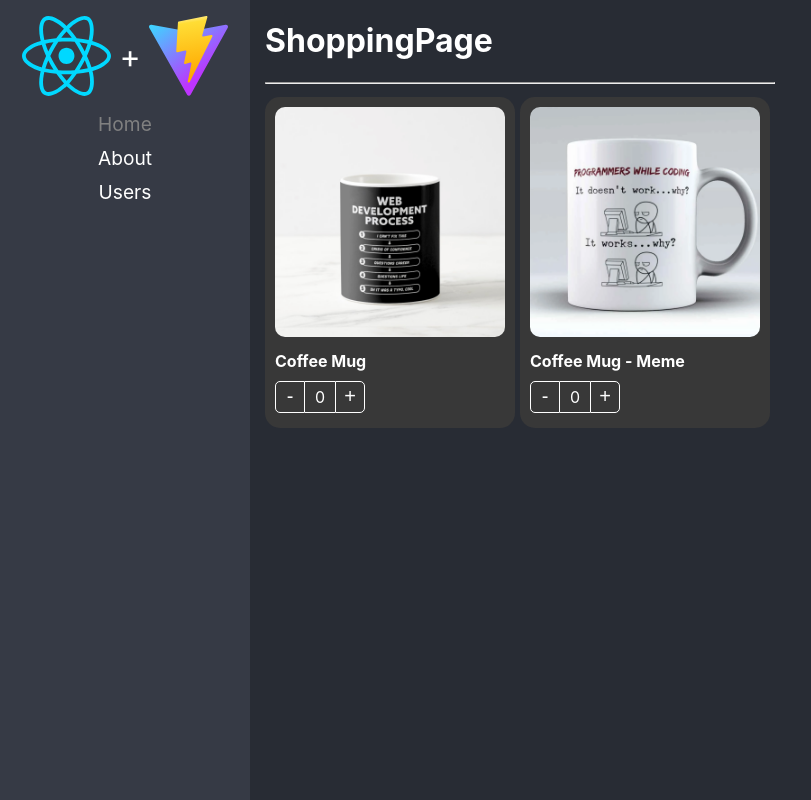
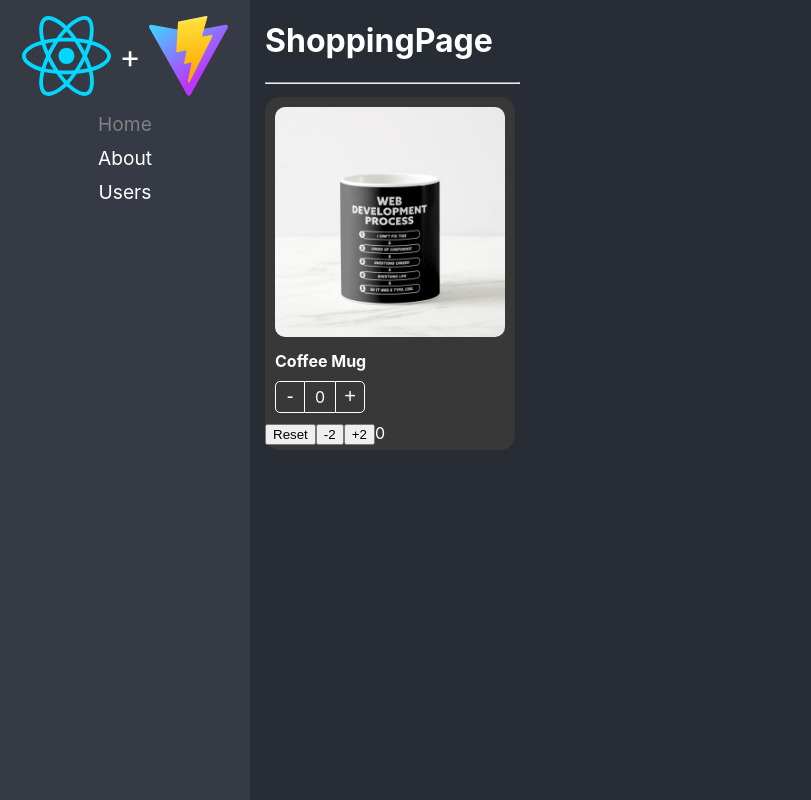
Before and after one commit to pablo-cg/react-pro-app, a React (Vite) app: page /home in a window 1280 px wide. Shown: the whole page, without its empty margins (0-811 px from the left). Built offline with nearby package versions, Linux system fonts and the light colour scheme.

Commit message:
Fin Component State Initializer

```diff
--- a/src/02-component-patterns/components/product-buttons.tsx
+++ b/src/02-component-patterns/components/product-buttons.tsx
@@ -1,4 +1,4 @@
-import { useContext } from 'react';
+import { useCallback, useContext } from 'react';
 import styles from '../styles/styles.module.css';
 import { ProductContext } from './product-card';
 
@@ -8,15 +8,23 @@ export interface Props {
 }
 
 export const ProductButtons = ({ className, style }: Props) => {
-  const { counter, increaseBy } = useContext(ProductContext);
+  const { maxQuantity, quantity, increaseBy } = useContext(ProductContext);
+
+  const isMaxQuantity = useCallback(
+    () => quantity === maxQuantity,
+    [quantity, maxQuantity]
+  );
 
   return (
     <div className={`${styles.buttonsContainer} ${className}`} style={style}>
       <button className={styles.buttonMinus} onClick={() => increaseBy(-1)}>
         -
       </button>
-      <div className={styles.countLabel}> {counter} </div>
-      <button className={styles.buttonAdd} onClick={() => increaseBy(1)}>
+      <div className={styles.countLabel}> {quantity} </div>
+      <button
+        className={`${styles.buttonAdd} ${isMaxQuantity() && styles.disabled}`}
+        onClick={() => increaseBy(1)}
+      >
         +
       </button>
     </div>
--- a/src/02-component-patterns/components/product-card.tsx
+++ b/src/02-component-patterns/components/product-card.tsx
@@ -1,6 +1,12 @@
 import { createContext } from 'react';
 import { useProduct } from '../hooks/use-product';
-import type { Product, ProductContextType, onChangeArgs } from '../interfaces';
+import type {
+  InitialValues,
+  onChangeArgs,
+  Product,
+  ProductCardHandlers,
+  ProductContextType,
+} from '../interfaces';
 
 import styles from '../styles/styles.module.css';
 
@@ -8,28 +14,44 @@ export const ProductContext = createContext({} as ProductContextType);
 const { Provider } = ProductContext;
 
 export interface Props {
+  className?: string;
+  initialValues?: InitialValues;
   product: Product;
-  children?: React.ReactElement | React.ReactElement[];
-  className?: string;
   style?: React.CSSProperties;
+  value?: number;
+  // children?: React.ReactElement | React.ReactElement[];
+  children: (args: ProductCardHandlers) => JSX.Element;
   onChange?: (args: onChangeArgs) => void;
-  value?: number;
 }
 
 export const ProductCard = ({
+  className,
+  initialValues,
   product,
-  children,
-  className,
   style,
   value,
+  children,
   onChange,
 }: Props) => {
-  const { counter, increaseBy } = useProduct({ onChange, product, value });
+  const { isMaxQuantity, maxQuantity, quantity, increaseBy, reset } =
+    useProduct({
+      initialValues,
+      product,
+      value,
+      onChange,
+    });
 
   return (
-    <Provider value={{ product, counter, increaseBy }}>
+    <Provider value={{ product, quantity, increaseBy, maxQuantity }}>
       <div className={`${styles.productCard} ${className}`} style={style}>
-        {children}
+        {children({
+          isMaxQuantity,
+          maxQuantity,
+          product,
+          quantity,
+          increaseBy,
+          reset,
+        })}
       </div>
     </Provider>
   );
--- a/src/02-component-patterns/hooks/use-product.ts
+++ b/src/02-component-patterns/hooks/use-product.ts
@@ -1,29 +1,58 @@
-import { useEffect, useState } from 'react';
-import { Product, onChangeArgs } from '../interfaces';
+import { useEffect, useRef, useState } from 'react';
+import { InitialValues, Product, onChangeArgs } from '../interfaces';
 
 interface UseProductArgs {
   product: Product;
   value?: number;
   onChange?: (args: onChangeArgs) => void;
+  initialValues?: InitialValues;
 }
 
 export const useProduct = ({
   onChange,
   product,
   value = 0,
+  initialValues,
 }: UseProductArgs) => {
-  const [counter, setCounter] = useState(value);
+  const [quantity, setQuantity] = useState(initialValues?.quantity || value);
+
+  const isMounted = useRef(false);
 
   function increaseBy(value: number) {
-    const newCounter = Math.max(counter + value, 0);
-    setCounter(newCounter);
+    let newQuantity = Math.max(quantity + value, 0);
 
-    onChange && onChange({ quantity: newCounter, product });
+    if (initialValues?.maxQuantity) {
+      newQuantity = Math.min(newQuantity, initialValues.maxQuantity);
+    }
+
+    setQuantity(newQuantity);
+
+    onChange && onChange({ quantity: newQuantity, product });
+  }
+
+  function reset() {
+    setQuantity(initialValues?.quantity || value);
   }
 
   useEffect(() => {
-    setCounter(value);
+    if (!isMounted.current) return;
+
+    setQuantity(value);
   }, [value]);
 
-  return { counter, increaseBy };
+  useEffect(() => {
+    isMounted.current = true;
+
+    return () => {
+      isMounted.current = false;
+    };
+  }, []);
+
+  return {
+    quantity,
+    isMaxQuantity: initialValues?.maxQuantity === quantity,
+    maxQuantity: initialValues?.maxQuantity,
+    increaseBy,
+    reset,
+  };
 };
--- a/src/02-component-patterns/pages/shopping-page.tsx
+++ b/src/02-component-patterns/pages/shopping-page.tsx
@@ -6,12 +6,12 @@ import {
 } from '../components';
 
 import { products } from '../data/products';
-import { useShoppingCart } from '../hooks/use-shopping-cart';
+
 import '../styles/custom-styles.css';
 
+const product = products[0];
+
 export const ShoppingPage = () => {
-  const { handleAddProduct, shoppingCart } = useShoppingCart();
-
   return (
     <div>
       <h1>ShoppingPage</h1>
@@ -24,58 +24,31 @@ export const ShoppingPage = () => {
           // height: '100%',
         }}
       >
-        {products.map((product) => (
         <ProductCard
           key={product.id}
           product={product}
           className="bg-dark text-white"
-            value={shoppingCart?.[product.id]?.quantity || 0}
-            onChange={handleAddProduct}
+          initialValues={{
+            quantity: 0,
+            maxQuantity: 5,
+          }}
         >
+          {({ reset, increaseBy, quantity, isMaxQuantity }) => (
+            <>
               <ProductImage className="custom-image" />
               <ProductTitle className="font-bold" />
               <ProductButtons className="custom-buttons" />
+
+              <button onClick={reset}>Reset</button>
+              <button onClick={() => increaseBy(-2)}>-2</button>
+
+              {!isMaxQuantity && (
+                <button onClick={() => increaseBy(2)}>+2</button>
+              )}
+              <span>{quantity}</span>
+            </>
+          )}
         </ProductCard>
-        ))}
-      </div>
-
-      <div className="shopping-card">
-        {/* Forma 1 */}
-        {/* {Object.values(shoppingCart).map((product) => (
-          <ProductCard
-            key={product.id}
-            product={product}
-            className="bg-dark text-white"
-            style={{ width: '100px' }}
-            value={product.quantity}
-            onChange={handleAddProduct}
-          >
-            <ProductImage className="custom-image" />
-            <ProductButtons
-              className="custom-buttons"
-              style={{ display: 'flex', justifyContent: 'center' }}
-            />
-          </ProductCard>
-        ))} */}
-
-        {/* Forma 2 */}
-        {shoppingCart &&
-          Object.entries(shoppingCart).map(([key, product]) => (
-            <ProductCard
-              key={key}
-              product={product}
-              className="bg-dark text-white"
-              style={{ width: '100px' }}
-              value={product.quantity}
-              onChange={handleAddProduct}
-            >
-              <ProductImage className="custom-image" />
-              <ProductButtons
-                className="custom-buttons"
-                style={{ display: 'flex', justifyContent: 'center' }}
-              />
-            </ProductCard>
-          ))}
       </div>
     </div>
   );
--- a/src/02-component-patterns/styles/styles.module.css
+++ b/src/02-component-patterns/styles/styles.module.css
@@ -58,3 +58,10 @@
 .buttonAdd:hover {
   background-color: rgba(0, 0, 0, 0.1);
 }
+
+.disabled {
+  border-color: gray !important;
+  border-left: 1px solid white !important;
+  color: gray !important;
+  cursor: not-allowed;
+}
```
Also changed, not shown: src/02-component-patterns/interfaces/index.ts (+17 -2 lines). Lines whose indentation alone changed are shown as unchanged.
